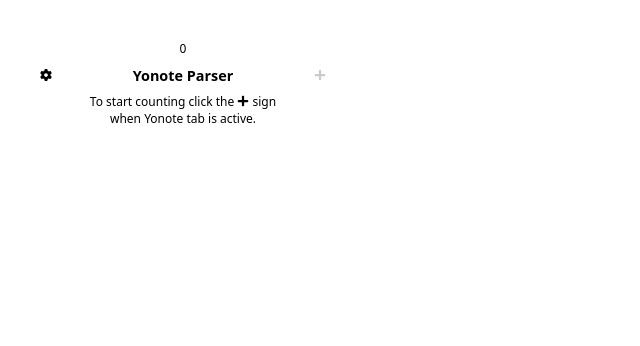
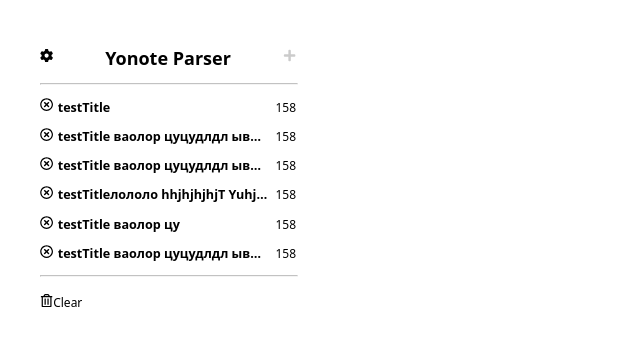
Before and after one commit to mdahovnik/yonote-text-parser, a React (Vite) app: page / in a window 1280 px wide. Shown: the top 346 px of the page, without its empty margins (0-640 px from the left). Built offline with nearby package versions, Linux system fonts and the light colour scheme; no server answers.

Commit message:
fix the behavior of the copy buttons

```diff
--- a/src/App.tsx
+++ b/src/App.tsx
@@ -95,13 +95,54 @@
       setData([...data, response])
     })
   }
-
+  const testData = [
+    {
+      raw: "raw_string",
+      symbols: 820,
+      time: "8:15:58 PM",
+      title: "testTitle",
+      words: 158
+    },
+    {
+      raw: "raw_string",
+      symbols: 820,
+      time: "8:15:58 PM",
+      title: "testTitle ваолор цуцудлдл ывыовыовыоxcxc",
+      words: 158
+    },
+    {
+      raw: "raw_string",
+      symbols: 820,
+      time: "8:15:58 PM",
+      title: "testTitle ваолор цуцудлдл ывыовopqыовыо",
+      words: 158
+    },
+    {
+      raw: "raw_string",
+      symbols: 820,
+      time: "8:15:58 PM",
+      title: "testTitleлололо hhjhjhjhjT Yuhjshjh",
+      words: 158
+    },
+    {
+      raw: "raw_string",
+      symbols: 820,
+      time: "8:15:58 PM",
+      title: "testTitle ваолор цу",
+      words: 158
+    },
+    {
+      raw: "raw_string",
+      symbols: 820,
+      time: "8:15:58 PM",
+      title: "testTitle ваолор цуцудлдл ывыовыовыо",
+      words: 158
+    }
+  ]
   return (
     <>
-      <div>{record.length}</div>
       {settingIsVisible
-        ? <SettingsPage
-          blockSettings={blockSettings}
+        ? <SettingsPage blockSettings={blockSettings}
                         setBlockSettings={setBlockSettings}
                         textTypesSettings={textTypesSettings}
                         setTextTypesSettings={setTextTypesSettings}
@@ -109,13 +150,10 @@
                         setCountTypeSettings={setCountTypeSettings}
                         onSettingClick={onSettingClick}/>
         :
-        <MainPage
-          onSettingClick={onSettingClick}
+        <MainPage onSettingClick={onSettingClick}
                   onPlusClick={onPlusClickHandler}
-          data={data}
-          // records={record}
-          isActive={isActive}
-        />
+                  data={testData}
+                  isActive={isActive}/>
       }
     </>
   )
--- a/src/components/mainPage.tsx
+++ b/src/components/mainPage.tsx
@@ -1,6 +1,6 @@
 import {ButtonAction} from "./buttonAction.tsx";
 import {TStorage} from "../types.ts";
-import {RecordList} from "./records.tsx";
+import {Records} from "./records.tsx";
 
 type TMainPage = {
   onSettingClick: (isVisible: boolean) => void;
@@ -32,37 +32,35 @@
   return (
     <div id="main-page">
       <div className="menu">
-        <ButtonAction
-          onClick={onSettingClickHandler}
+        <ButtonAction onClick={onSettingClickHandler}
                       id={"to-settings"}
                       type={"settings"}/>
         <div className="title">
           Yonote Parser
         </div>
-        <ButtonAction
-          onClick={onPlusClickHandler}
+        <ButtonAction onClick={onPlusClickHandler}
                       id={"add-record"}
                       type={"plus"}
                       isActive={isActive}/>
       </div>
       {data.length
-        ? <div id="table" style={{display: "block"}}>
-          <RecordList data={data}/>
-          <hr style={{fontSize: "1px", width: 100}}/>
+        ? <div id="table">
+          <Records data={data}/>
+          <hr/>
           <div className="menu">
-            <ButtonAction
-              onClick={onClearClickHandler}
+            <ButtonAction onClick={onClearClickHandler}
                           id={"clear-all"}
                           type={"trash"}
-              text={"Clear"}/>
+                          text={"Clear"}
+                          className={"danger"}/>
             {/*<div className="if-words">Total words: {wordsCount}</div>*/}
             {/*<div className="if-symbols">Total symbols: {symbolsCount}</div>*/}
             {/*<div id="words-summary" className="title">0</div>*/}
           </div>
         </div>
-        : <div
-          className="placeholder"
+        : <div className="placeholder"
                id="clear">
+          <hr/>
           To start counting click the <span className="button"><svg><use
           href="icons.svg#plus"></use></svg></span> sign <br/>
           when Yonote tab is active.
--- a/src/components/records.tsx
+++ b/src/components/records.tsx
@@ -6,40 +6,34 @@
   data: TStorage[];
 }
 
-export function RecordList({data}: TRecordList) {
+export function Records({data}: TRecordList) {
   return (
     <>
       <div id="records">
+        <hr/>
         {data.map((item, index) => (
             // Object.entries(item).map(([tabUrl, details]) => (
-            <div className="record ${sel}" key={index}>
-              <ButtonAction
-                className={"record-remove"}
+            <div className="record"
+                 key={index}>
+              <ButtonAction className={"record-remove danger"}
                             onClick={() => {
                             }}
                             type={"remove"}/>
-              {/*<div className="title">*/}
-              <span className="title">{item.title}</span>
-              {/*</div>*/}
-
-              <ButtonAction
-                className={"record-counter"}
+              <div className="title">
+                <span className="record">
+                  {item.title}
+                </span>
+              </div>
+              <ButtonAction className={"record-counter"}
                             onClick={() => {
                             }}
                             type={"copy"}
-                text={`W: ${item.words}`}/>
-              <ButtonAction
-                className={"record-counter"}
-                onClick={() => {
-                }}
-                type={"copy"}
-                text={`S: ${item.symbols}`}/>
+                            text={`${item.words}`}/>
             </div>
             // ))
           )
         )}
       </div>
-      <hr style={{fontSize: "1px", width: 100}}/>
     </>
   )
 }
--- a/src/components/settings.tsx
+++ b/src/components/settings.tsx
@@ -11,28 +11,24 @@
 export function Settings({type, title, settings, onSettingsChanged}: TSettingsBlock) {
   return (
     <>
-      <hr style={{fontSize: "1px", width: 250}}/>
-      <div
-        className="settings-title">
+      <hr/>
+      <div className="settings-title">
         {title}
       </div>
-      <div
-        className="settings-grid"
-        id="settings-formatting">
+      <div className="settings-grid"
+           id="settings-formatting">
         {settings.map((item, index) => (
-          <div
-            key={index}>
-            <input
-              className={item.type}
-              type={type}
-              value={type}
-              checked={item.checked}
-              onChange={() => onSettingsChanged(item.title)}/>
+          <div key={index}>
+            <input className={item.type}
+                   type={type}
+                   value={type}
+                   checked={item.checked}
+                   onChange={() => onSettingsChanged(item.title)}/>
             <label>
               {item.title}
             </label>
-          </div>))
-        }
+          </div>
+        ))}
       </div>
     </>
   )
--- a/src/components/settingsPage.tsx
+++ b/src/components/settingsPage.tsx
@@ -46,39 +46,34 @@
       return {...item, checked: item.title === type}
     });
     setCountTypeSettings(newState);
-    console.log(newState)
+  }
+  //TODO: реализовать копирование настроек
+  const onCopyHandler = () => {
   }
 
   return (
     <div id="settings-page">
       <div className="menu">
-        <ButtonAction
-          onClick={onClickHandler}
+        <ButtonAction onClick={onClickHandler}
                       id={"to-main"}
                       type={"back"}/>
-        <div className="title">
-          Settings
-        </div>
+        <div className="title">Settings</div>
         <div/>
       </div>
-      <Settings
-        type={"checkbox"}
+      <Settings type={"checkbox"}
                 title={"Types of blocks to be counted:"}
                 settings={blockSettings}
                 onSettingsChanged={onBlockSettingsChanged}/>
-      <Settings
-        type={"checkbox"}
+      <Settings type={"checkbox"}
                 title={"Types of text style to be counted:"}
                 settings={textTypesSettings}
                 onSettingsChanged={onTextTypesSettingsChanged}/>
-      <Settings
-        type={"radio"}
+      <Settings type={"radio"}
                 title={"Counter type:"}
                 settings={countTypeSettings}
                 onSettingsChanged={onCountTypeSettingsChanged}/>
-      <ButtonAction
-        onClick={() => {
-        }}
+      <hr/>
+      <ButtonAction onClick={onCopyHandler}
                     id={"debug"}
                     type={"copy"}
                     text={"Copy raw text to check your settings"}/>
--- a/src/index.css
+++ b/src/index.css
@@ -4,7 +4,7 @@
 
 /* Основные настройки окна */
 body {
-    width: 350px;
+    width: 320px;
     padding: 0;
 
     font-family: system-ui;
@@ -28,14 +28,14 @@
 /* Полужирные заголовки в меню */
 .title {
     font-weight: 700;
-    font-size: 1.2em;
+    font-size: 1.5em;
 }
 
 /* Иконка в кнопке */
 .button svg {
-    height: 1em;
-    width: 1em;
-    margin-bottom: -0.12em;
+    height: 1.1em;
+    width: 1.1em;
+    /*margin-bottom: -0.12em;*/
     fill: rgb(0, 0, 0);
 }
 
@@ -44,22 +44,23 @@
     display: flex;
     flex-wrap: nowrap;
     justify-content: space-between;
+    align-items: center;
     padding: 0.25em 0 0.25em 0;
 }
 
 /* Заголовок записи */
 .record .title {
-    padding-left: 0.25em;
+    padding: 0 0.25em 0 0.25em;
     flex-grow: 2;
     text-align: left;
     display: table;
     width: 100%;
-    padding-right: 0.5em;
 }
 
 /* Обрезание текста заголовка в троеточие */
-.record .title span {
+.record span {
     display: table-cell;
+    font-size: 0.7em;
     max-width: 1px;
     white-space: nowrap;
     text-overflow: ellipsis;
@@ -77,11 +78,12 @@
 }
 
 .record-counter svg {
-    /*display: none;*/
+    display: none;
 }
 
 .record-counter:hover svg {
     display: inline;
+    margin-right: 0.25em;
 }
 
 /* Настройки заглушки когда нет записей */
@@ -99,6 +101,7 @@
 
 .action:hover svg {
     fill: rgb(0, 122, 255);
+
 }
 
 .danger:hover {
@@ -141,7 +144,13 @@
     /*justify-content: space-evenly;*/
 }
 
-/* Иконки чекбоксов и радио кнопок */
+hr {
+    opacity: 0.6;
+    width: 100%;
+    margin: 0.6em 0;
+}
+
+/* Иконки чекбоксов и радио кнопок*/
 /*input:where([type="checkbox"], [type="radio"]) {*/
 /*    display: none;*/
 /*}*/
@@ -201,5 +210,7 @@
     hr {
         opacity: 0.6;
         border-top: 1px solid #fff;
+        width: 350px;
+        margin: 0.8em 0;
     }
 }
```
Also changed, not shown: public/content.ts (+1 -23 lines), src/components/buttonAction.tsx (+5 -4 lines). Lines whose indentation alone changed are shown as unchanged.
